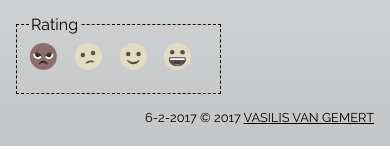
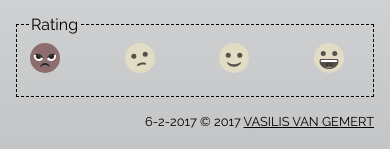
Before and after one commit to rijkvanzanten/minor-cssttr, a website: page index.html in a window 390 px wide. Shown: the part 1295-1444 px from the top of the page. Drawn offline with nearby package versions, Linux system fonts and the light colour scheme.

Commit message:
:bug: fix width bug on mobile

```diff
--- a/styles.css
+++ b/styles.css
@@ -363,7 +363,9 @@ figure picture::after {
 /* Rating
    ========================================================================== */
 fieldset {
-  max-width: 50%;
+  width: 100%;
+  max-width: 30em;
+  box-sizing: border-box;
   border: 1px dashed black;
   margin-top: 1em;
 }
```
